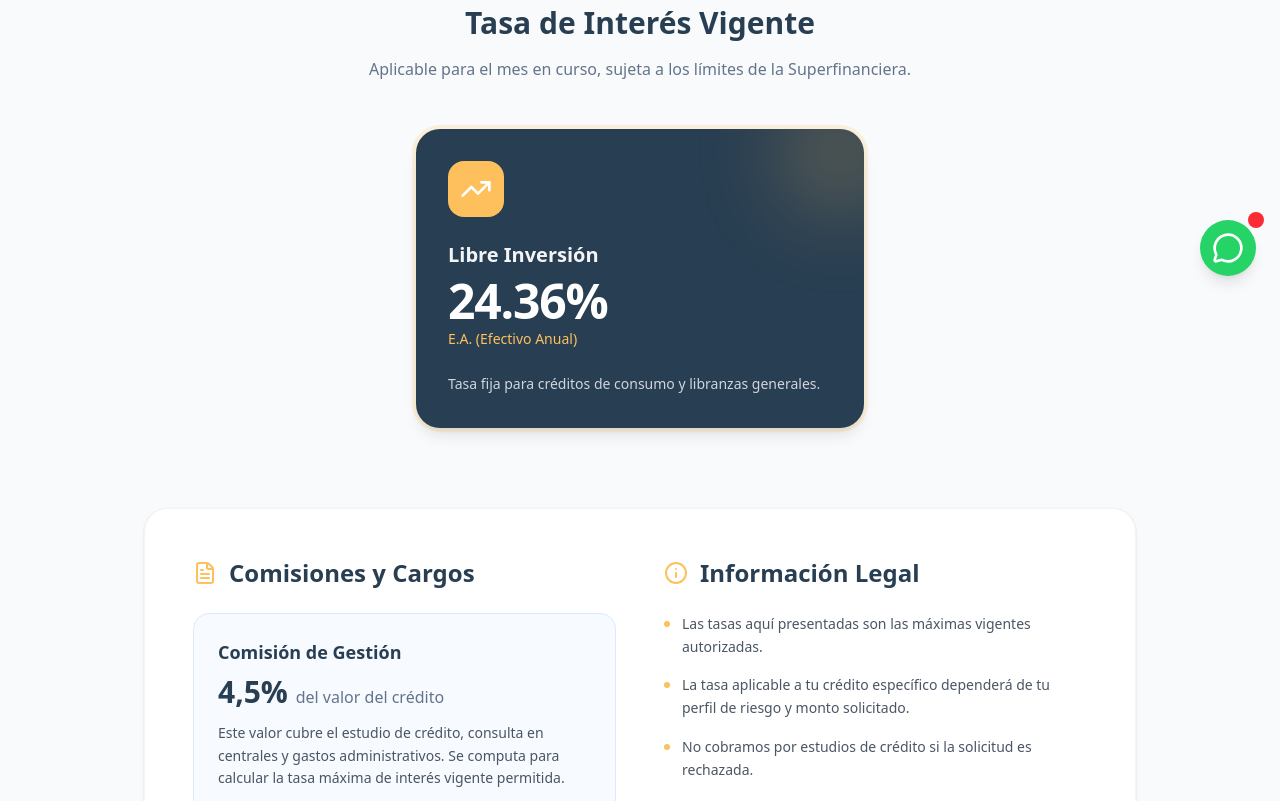
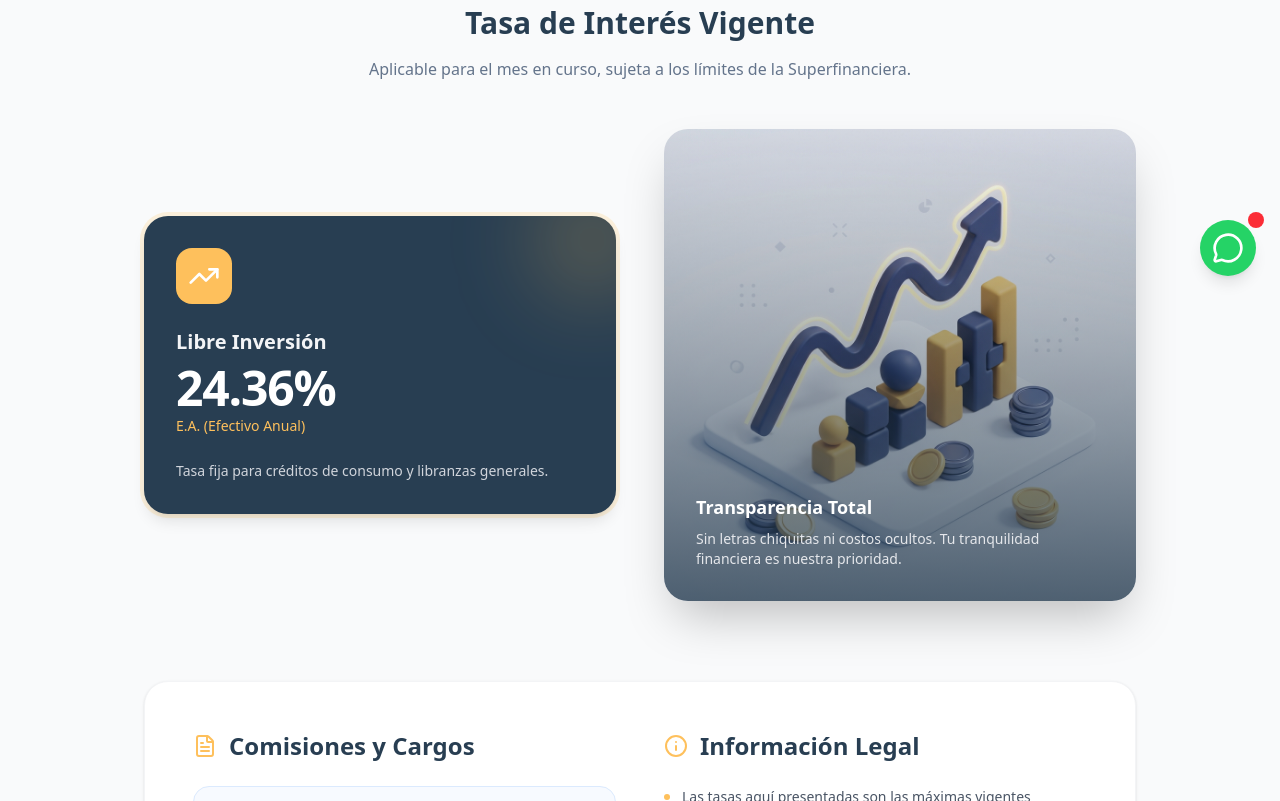
Before and after one commit to Ban68/proalto, a Next.js app: page /tasas-y-tarifas in a window 1280 px wide. Shown: the part 500-1301 px from the top of the page. Built offline with nearby package versions, Linux system fonts and the light colour scheme.

Commit message:
feat: enhance rates page with 3D illustration and side-by-side layout

```diff
--- a/app/tasas-y-tarifas/page.tsx
+++ b/app/tasas-y-tarifas/page.tsx
@@ -32,9 +32,10 @@ export default function TasasPage() {
                         <p className="text-muted-foreground">Aplicable para el mes en curso, sujeta a los límites de la Superfinanciera.</p>
                     </div>
 
-                    <div className="flex justify-center max-w-4xl mx-auto">
+                    <div className="grid md:grid-cols-2 gap-12 items-center max-w-5xl mx-auto">
+
                         {/* Libre Inversión */}
-                        <div className="w-full max-w-md">
+                        <div className="w-full">
                             <RateCard
                                 title="Libre Inversión"
                                 rate="24.36%"
@@ -43,6 +44,20 @@ export default function TasasPage() {
                                 description="Tasa fija para créditos de consumo y libranzas generales."
                                 highlight
                             />
+                        </div>
+
+                        {/* Decorative Image */}
+                        <div className="relative h-full min-h-[400px] w-full rounded-3xl overflow-hidden shadow-2xl">
+                            <img
+                                src="/tasas_y_tarifas_illustration.png"
+                                alt="Crecimiento Financiero"
+                                className="object-cover w-full h-full"
+                            />
+                            <div className="absolute inset-0 bg-gradient-to-t from-[#283e52]/80 to-transparent"></div>
+                            <div className="absolute bottom-8 left-8 right-8 text-white">
+                                <p className="font-bold text-lg mb-2">Transparencia Total</p>
+                                <p className="text-sm text-gray-200">Sin letras chiquitas ni costos ocultos. Tu tranquilidad financiera es nuestra prioridad.</p>
+                            </div>
                         </div>
                     </div>
                 </section>
```
Also changed, not shown: public/tasas_y_tarifas_illustration.png (added).
